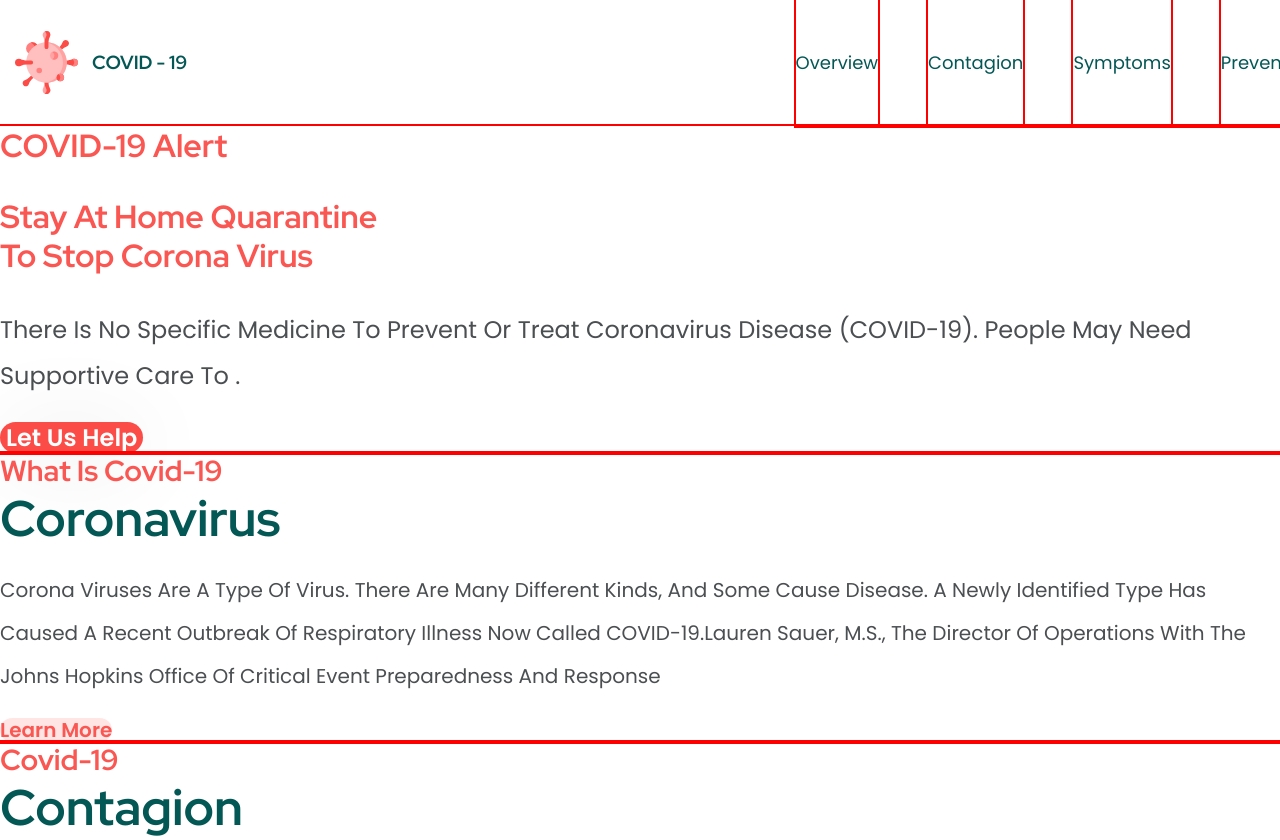
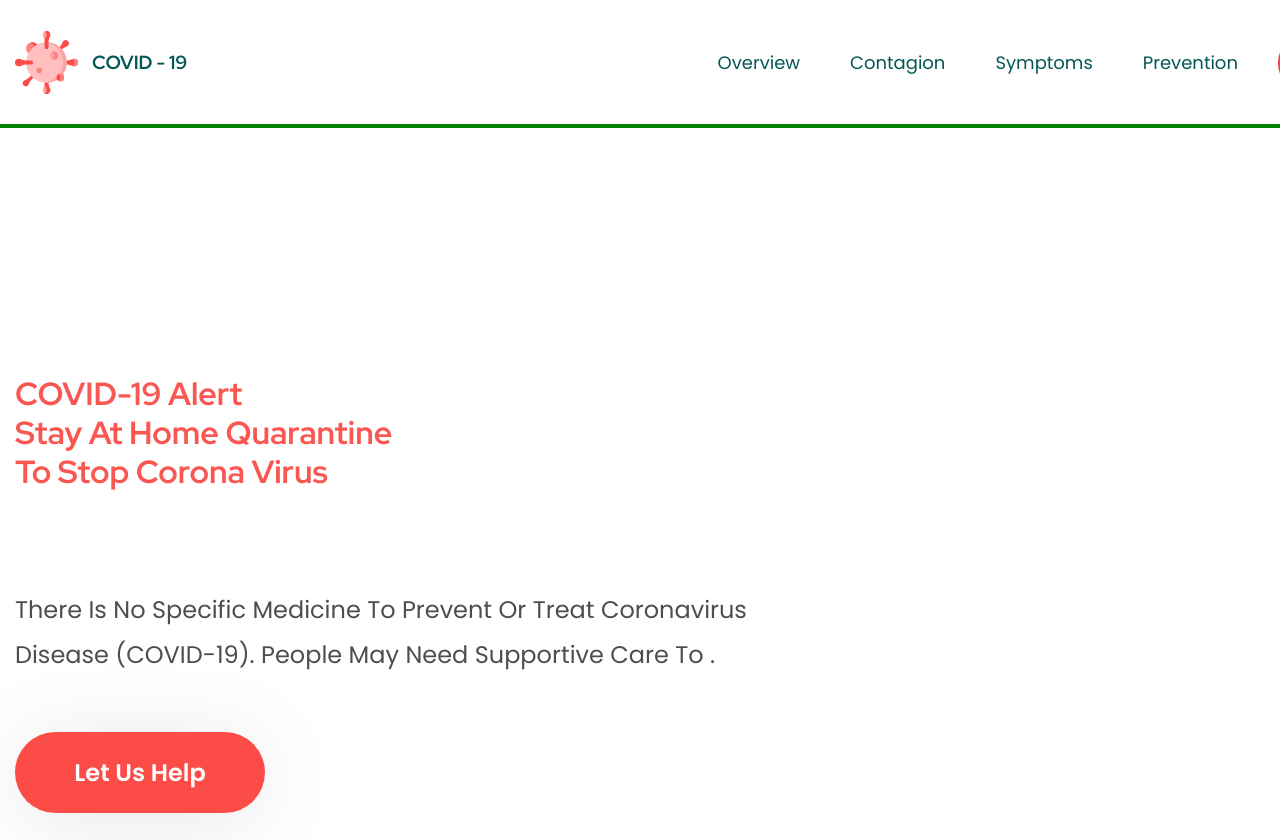
Before and after one commit to OlyaVerbetska/covid-19-landing-extra-task-1, a plain HTML site: page index.html in a window 1280 px wide. Shown: the top 840 px of the page. Drawn offline with nearby package versions, Linux system fonts and the light colour scheme.

Commit message:
позиционирование футер, герой, секция overview

```diff
--- a/css/styles.css
+++ b/css/styles.css
@@ -7,7 +7,7 @@
   --button-bg-color: rgba(250, 86, 82, 0.15);
   --white-color: #ffffff;
   --footer-text-color: #00402e;
-  --copyright-color:#415E56;
+  --copyright-color: #415e56;
 }
 body {
   font-family: Poppins, sans-serif;
@@ -17,6 +17,7 @@ body {
 .container {
   width: 1470px;
   padding: 0 15px;
+  outline: 2px solid green;
 }
 .flexbox {
   display: flex;
@@ -42,15 +43,20 @@ h4 {
   margin: 0;
 }
 
+p {
+  margin: 0;
+}
+
 /* Header */
 .header .container.flexbox {
-  justify-content:flex-end;
+  justify-content: flex-end;
   align-items: center;
+  /* outline: 2px solid red; */
 }
 /* logo */
 .logo {
-  display:flex;
-  justify-content:center;
+  display: flex;
+  justify-content: center;
   align-items: center;
   margin-right: auto;
 
@@ -69,19 +75,17 @@ h4 {
 /* navigation */
 .nav-list {
   justify-content: center;
-  outline: 2px solid red;
-  padding:0;
-  margin:0 0 0 auto;
+  padding: 0;
+  margin: 0 0 0 auto;
   /* margin-left: auto; */
 }
 .nav-item-link {
-display: block;
+  display: block;
 
   padding: 52px 0;
   font-weight: 400;
   font-size: 18px;
   line-height: 1.22;
-  outline: 2px solid red;
 
   color: var(--title-color);
 }
@@ -98,15 +102,19 @@ display: block;
 
 /* contacts header button */
 .contact-button {
+  padding: 17px 45px;
 
   font-weight: 500;
   font-size: 18px;
   line-height: 1.22;
 
   color: var(--accent-color);
+  background-color: transparent;
 
   border: 2px solid var(--accent-color-secondary);
   border-radius: 46px;
+
+  outline: none;
 }
 
 .contact-button:hover,
@@ -115,9 +123,17 @@ display: block;
 }
 
 /* Hero */
-
+.hero {
+  height: 935px;
+  flex-direction: column;
+  flex-wrap: wrap;
+  justify-content: center;
+  /* padding-bottom: 205px; */
+}
 .hero-title,
 .hero-text-alert {
+  max-width: 635px;
+
   font-family: Red Hat Display;
   font-weight: 700;
   font-size: 32px;
@@ -125,7 +141,14 @@ display: block;
 
   color: var(--accent-color-title);
 }
+.hero-text-alert {
+  margin: 0 0 96px 0;
+}
 .hero-text {
+  /* размеры разные из-за разного шрифта */
+  max-width: 800px;
+  margin: 0 0 54px 0;
+
   font-weight: 400;
   font-size: 24px;
   line-height: 1.9;
@@ -134,6 +157,10 @@ display: block;
 }
 
 .hero-button {
+  display: block;
+  max-width: 250px;
+  padding: 26px 0;
+  text-align: center;
   font-weight: 700;
   font-size: 24px;
   line-height: 1.21;
@@ -150,7 +177,15 @@ display: block;
   cursor: pointer;
 }
 /* Overview */
+.overview {
+  padding: 101px 0 64px 0;
+}
+.overview .container::before {
+  content: "";
+  background-image: url(../images/coronavirus.jpg);
+}
 .title {
+  margin-bottom: 13px;
   font-family: Red Hat Display;
   font-weight: 700;
   font-size: 29px;
@@ -160,6 +195,7 @@ display: block;
 }
 
 .subtitle {
+  margin-bottom: 31px;
   font-family: Red Hat Display;
   font-weight: 700;
   font-size: 50px;
@@ -168,6 +204,8 @@ display: block;
   color: var(--title-color);
 }
 .overview-text {
+  margin-bottom: 56px;
+
   font-weight: 400;
   font-size: 20px;
   line-height: 2.15;
@@ -176,6 +214,9 @@ display: block;
 }
 .overview-button {
   display: inline-block;
+  min-width: 200px;
+  padding: 22px 0px;
+  text-align: center;
 
   font-weight: 600;
   font-size: 20px;
@@ -234,12 +275,12 @@ display: block;
 }
 .footer-menu-item:hover a,
 .footer-menu-item:focus a {
-  color:var(--accent-color);
+  color: var(--accent-color);
 }
 .copyright {
-font-weight: 400;
-font-size: 23px;
-line-height: 1.22;
+  font-weight: 400;
+  font-size: 23px;
+  line-height: 1.22;
 
-color:var(--copyright-color);
+  color: var(--copyright-color);
 }
--- a/index.html
+++ b/index.html
@@ -15,7 +15,7 @@
       <div class="container flexbox">
         <a href="" class="logo">
           <svg width="63px" height="63px">
-          <use href="./images/sprite.svg#icon-logo" ></use>
+            <use href="./images/sprite.svg#icon-logo"></use>
           </svg>
           <span>COVID - 19</span>
         </a>
@@ -25,7 +25,6 @@
             <li class="nav-item"><a class="nav-item-link" href="#contagion">Contagion</a></li>
             <li class="nav-item"><a class="nav-item-link" href="#symptoms">Symptoms</a></li>
             <li class="nav-item"><a class="nav-item-link" href="#prevention">Prevention</a></li>
-
           </ul>
         </nav>
         <button type="button" class="contact-button">Contacts</button>
@@ -33,7 +32,7 @@
     </header>
     <main>
       <!-- Hero -->
-      <section class="hero">
+      <section class="hero container flexbox">
         <h1 class="hero-title">COVID-19 Alert</h1>
         <p class="hero-text-alert">
           Stay at Home quarantine <br />
@@ -47,15 +46,19 @@
       <!-- Overview -->
 
       <section class="overview">
-        <!-- <img src="./images/coronavirus.jpg" alt="Coronavirus" width="745" /> -->
+        <div class="container">
+          <div class="overview-description">
             <h3 class="title">What Is Covid-19</h3>
             <h2 class="subtitle" id="overview">Coronavirus</h2>
+
             <p class="overview-text">
               Corona viruses are a type of virus. There are many different kinds, and some cause disease. A newly identified type has caused a recent
-          outbreak of respiratory illness now called COVID-19.Lauren Sauer, M.S., the director of operations with the Johns Hopkins Office of Critical
-          Event Preparedness and Response
+              outbreak of respiratory illness now called COVID-19.Lauren Sauer, M.S., the director of operations with the Johns Hopkins Office of
+              Critical Event Preparedness and Response
             </p>
             <a class="overview-button" href="">Learn More</a>
+          </div>
+        </div>
       </section>
       <!-- Contagion -->
 
```
Also changed, not shown: images/symptoms.jpg (renamed from images/15444.jpg). Lines whose indentation alone changed are shown as unchanged.
